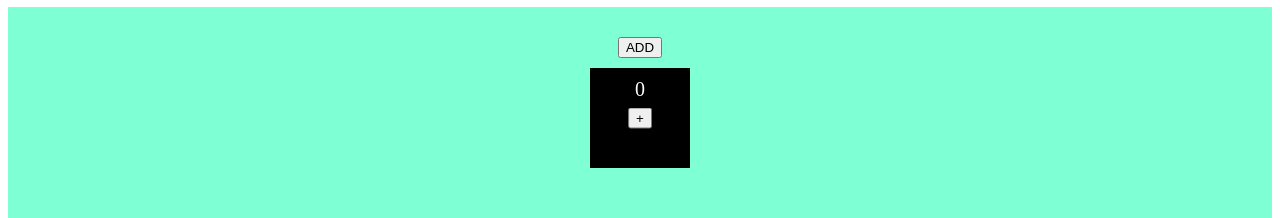
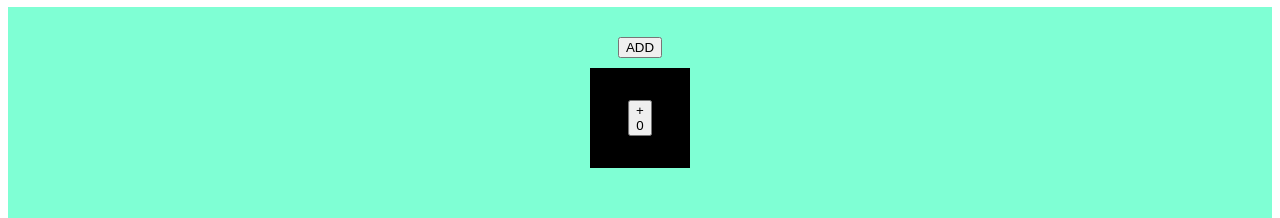
Before and after one commit to ArminasStrolys/react-deimante-v5, a React (Create React App) app: page / in a window 1280 px wide. Both pictures are taken after a click on the button "ADD". Shown: the part 305-523 px from the top of the page. Built offline with nearby package versions, Linux system fonts and the light colour scheme.

Commit message:
Final v5 fix

```diff
--- a/src/components/second/ExtraComp.jsx
+++ b/src/components/second/ExtraComp.jsx
@@ -2,11 +2,14 @@ import React, { useState } from 'react';
 import './second.css'
 
 const ExtraComp = () => {
+
     const [count, setCount] = useState(0)
+
     return (
         <>
-<button className='btnCent' onClick={()=>setCount(count + 1)}>+</button>
-<span className='extra'>{count}</span>
+<div className='blackBox'>
+    <button className='btnCent' onClick={() => setCount(count + 1)}>+<br/>{count}</button>
+</div>
 </>
     );
 }
--- a/src/components/second/Second.jsx
+++ b/src/components/second/Second.jsx
@@ -6,20 +6,16 @@ function rndNum(min, max) {
     return Math.floor(Math.random() * (max - min + 1) + min);
   }
 
-
-
 const Second = () => {
 
     const [addCube, setAddCube] = useState([])
-    const rnd = rndNum(0,1000)
 
     return (
         <main className='mainBase'>
             <div className='mainDiv'>
-            <button onClick={()=> setAddCube(add => ([...add, <div key={rnd} className='blackBox'><ExtraComp /></div>]))}>ADD</button>
+            <button onClick={() => setAddCube((val) => ([...val, <ExtraComp/>]))}>ADD</button>
             </div>
             <div>
-            {/* <button className='btnCent' onClick={()=>setCount(count + 1)}>+<br/>{count}</button> */}
             {addCube}
             </div>
         </main>
```
